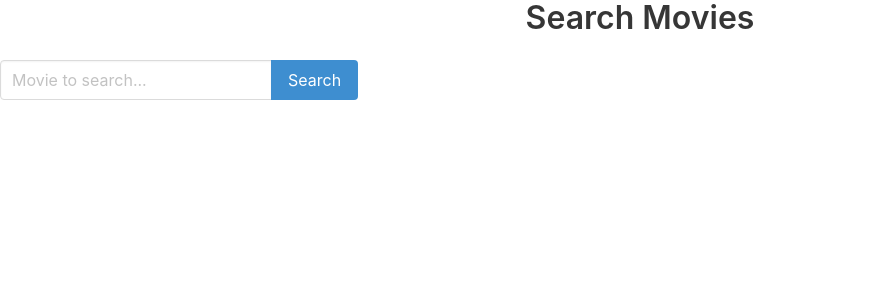
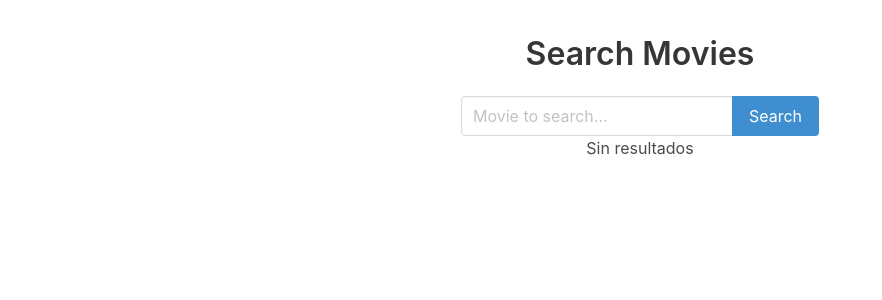
Before and after one commit to CayunDiego/Search-Movies, a React (Create React App) app: page / in a window 1280 px wide. Shown: the top 300 px of the page, without its empty margins (0-882 px from the left). Built offline with nearby package versions, Linux system fonts and the light colour scheme.

Commit message:
Busca en la API y muestra resultados

```diff
--- a/src/App.css
+++ b/src/App.css
@@ -1,38 +1,9 @@
 .App {
+  padding-top: 36px;
   text-align: center;
 }
 
-.App-logo {
-  height: 40vmin;
-  pointer-events: none;
+.SearchForm-wrapper{
+  display: flex;
+  justify-content: center;
 }
-
-@media (prefers-reduced-motion: no-preference) {
-  .App-logo {
-    animation: App-logo-spin infinite 20s linear;
-  }
-}
-
-.App-header {
-  background-color: #282c34;
-  min-height: 100vh;
-  display: flex;
-  flex-direction: column;
-  align-items: center;
-  justify-content: center;
-  font-size: calc(10px + 2vmin);
-  color: white;
-}
-
-.App-link {
-  color: #61dafb;
-}
-
-@keyframes App-logo-spin {
-  from {
-    transform: rotate(0deg);
-  }
-  to {
-    transform: rotate(360deg);
-  }
-}
--- a/src/App.js
+++ b/src/App.js
@@ -1,14 +1,32 @@
-import React from 'react';
+import React, { useState } from 'react';
 import Title from './components/Title'
 import SearchForm from './components/SearchForm'
 import './App.css';
 import 'bulma/css/bulma.css'
 
 function App() {
+  const [results, setresults] = useState([]);
+
+  const _handleResults = results => {
+    setresults(results);
+  }
+
+  const _renderResults = () => {
+    return results.map( movie => {
+               return <p key={movie.imdbID}>{movie.Title}</p>
+           });
+  }
+
   return (
     <div className="App">
       <Title>Search Movies</Title>
-      <SearchForm/>
+      <div className="SearchForm-wrapper">
+        <SearchForm onResults = {_handleResults}/>
+      </div>
+      {results.length === 0
+        ? <p>Sin resultados</p>
+        : _renderResults()
+      }
     </div>
   );
 }
--- a/src/components/SearchForm.jsx
+++ b/src/components/SearchForm.jsx
@@ -1,10 +1,34 @@
-import React from 'react';
+import React, { useState } from 'react';
 
-const SearchForm = () => {
+const API_KEY = '3bbaba51';
+const URL = `http://www.omdbapi.com/?apikey=${API_KEY}`;
+
+
+const SearchForm = props => {
+    const [ inputMovie , setInputMovie ] = useState('');
+
+    const _handleChange = e => {
+        setInputMovie(e.target.value);
+    }
+
+    const _handleSubmit = async e => {
+        e.preventDefault();
+        const res = await fetch(`${URL}&s=${inputMovie}`);
+        const data = await res.json();
+        const {Search, totalResults } = data;
+        console.log({Search, totalResults });
+        props.onResults(Search);
+    }
+
     return (
+        <form onSubmit={_handleSubmit}>
             <div className="field has-addons">
                 <div className="control">
-                <input className="input" type="text" placeholder="Movie to search..."/>
+                    <input
+                        className="input"
+                        onChange={_handleChange}
+                        type="text"
+                        placeholder="Movie to search..."/>
                 </div>
                 <div className="control">
                     <button className="button is-info">
@@ -12,6 +36,7 @@ const SearchForm = () => {
                     </button>
                 </div>
             </div>
+        </form>
      );
 }
 
```
Also changed, not shown: 1 other file (tests, documents, lock files or other folders). Lines whose indentation alone changed are shown as unchanged.
